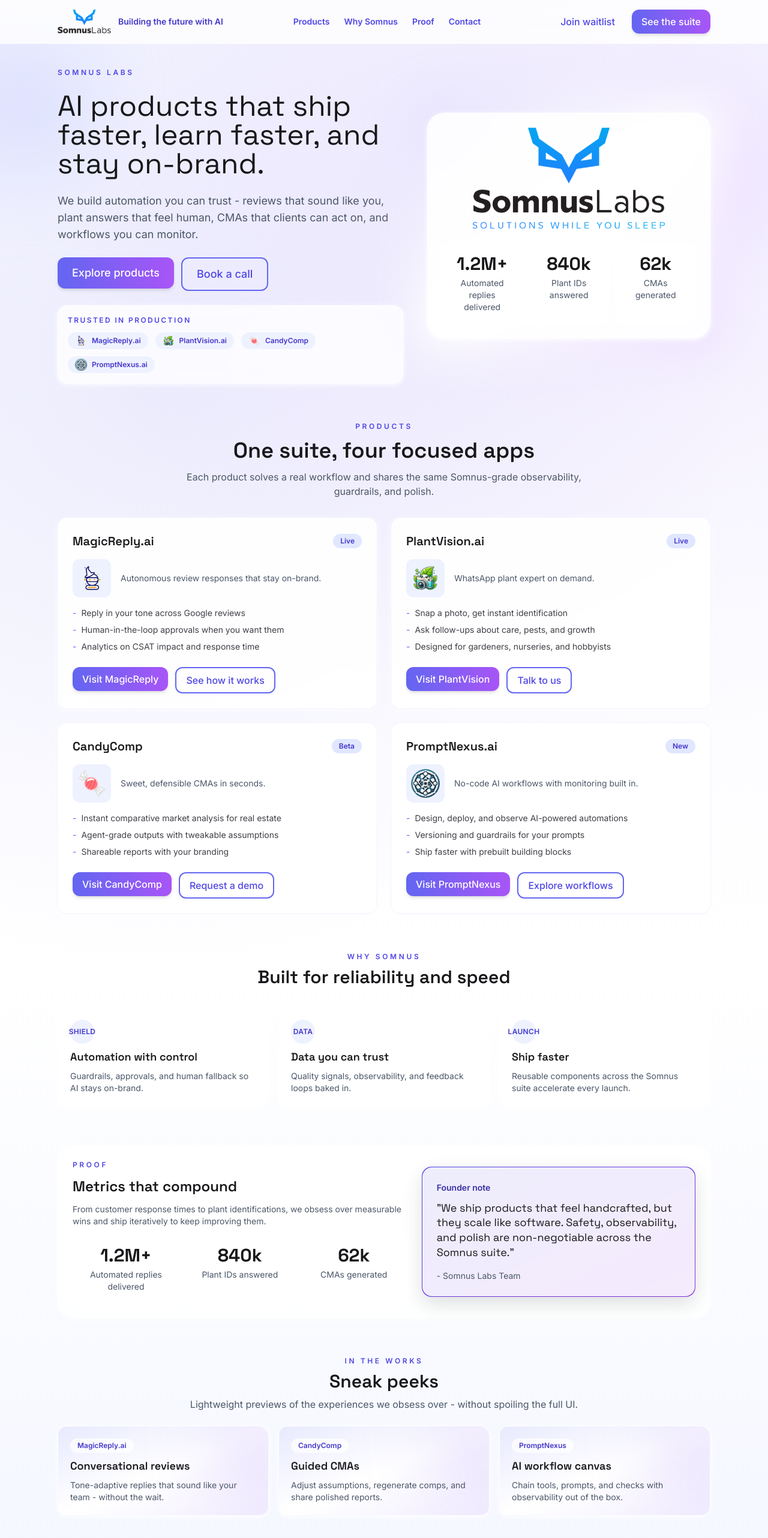
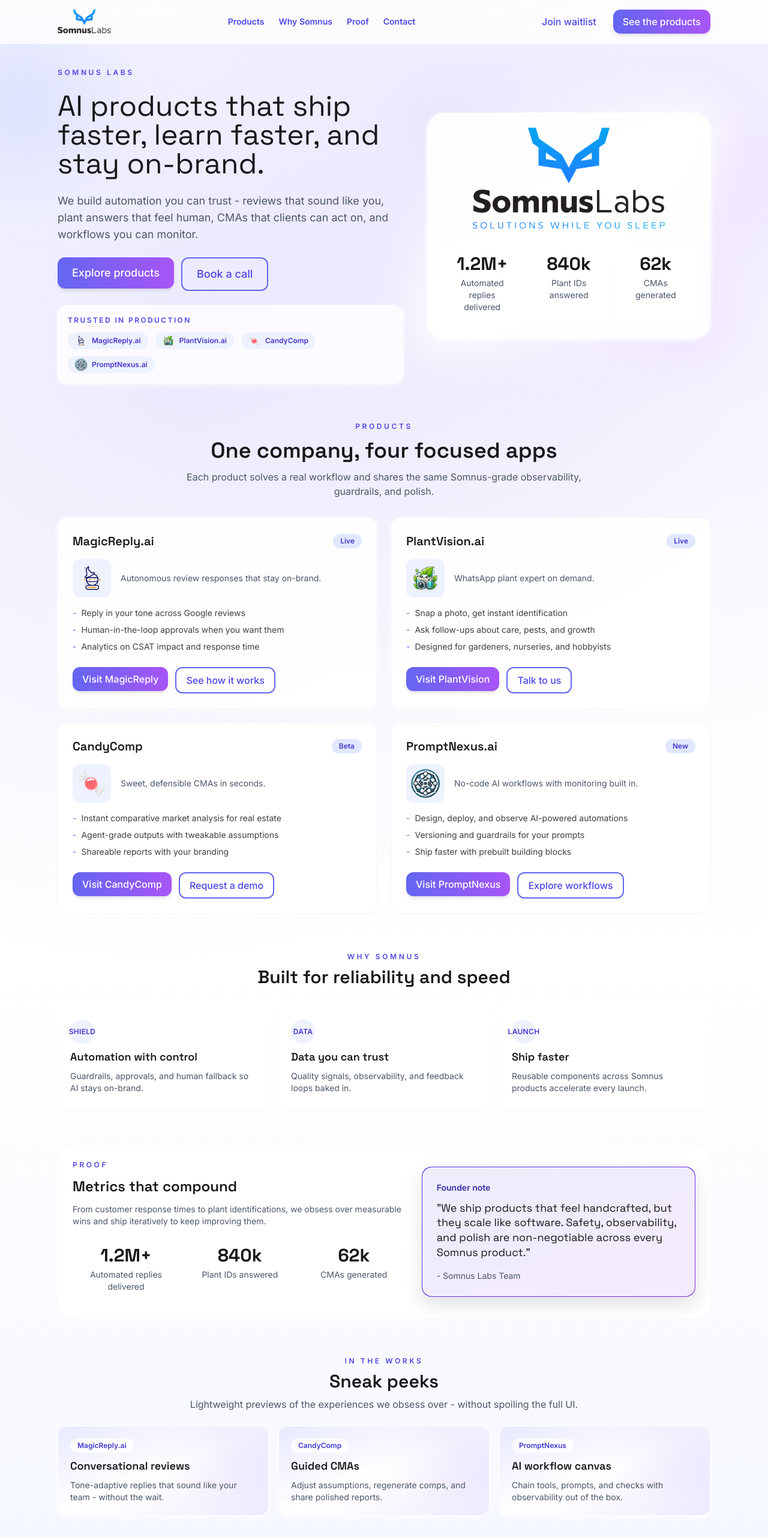
Before and after one commit to Wal33D/somnuslabs-frontend, a Next.js app: page / in a window 1280 px wide. Shown: the top 2564 px of the page at 60% size. Built offline with nearby package versions, Linux system fonts and the light colour scheme.

Commit message:
Tweak copy to reflect Somnus as umbrella and clean navbar tagline

```diff
--- a/src/app/layout.tsx
+++ b/src/app/layout.tsx
@@ -18,11 +18,11 @@
 export const metadata: Metadata = {
   title: 'Somnus Labs - AI products that ship faster and stay on-brand',
   description:
-    'Somnus Labs builds AI-powered products—MagicReply, PlantVision, CandyComp, PromptNexus—with safety, observability, and polish.',
+    'Somnus Labs is the team behind MagicReply, PlantVision, CandyComp, and PromptNexus—built with safety, observability, and polish.',
   openGraph: {
     title: 'Somnus Labs - AI products that ship faster and stay on-brand',
     description:
-      'Explore the Somnus suite: MagicReply, PlantVision, CandyComp, and PromptNexus. Built with guardrails, speed, and measurable outcomes.',
+      'Explore Somnus-built products: MagicReply, PlantVision, CandyComp, and PromptNexus. Built with guardrails, speed, and measurable outcomes.',
     url: 'https://somnuslabs.ai',
     type: 'website',
   },
@@ -30,7 +30,7 @@
     card: 'summary_large_image',
     title: 'Somnus Labs - AI products that ship faster and stay on-brand',
     description:
-      'Explore the Somnus suite: MagicReply, PlantVision, CandyComp, and PromptNexus.',
+      'Explore Somnus-built products: MagicReply, PlantVision, CandyComp, and PromptNexus.',
   },
 };
 
--- a/src/app/page.tsx
+++ b/src/app/page.tsx
@@ -102,7 +102,7 @@
   },
   {
     title: 'Ship faster',
-    copy: 'Reusable components across the Somnus suite accelerate every launch.',
+    copy: 'Reusable components across Somnus products accelerate every launch.',
     icon: 'Launch',
   },
 ];
@@ -233,9 +233,6 @@
           priority
           className="h-10 w-auto"
         />
-        <span className="hidden text-sm font-semibold text-indigo-700 sm:inline-flex">
-          Building the future with AI
-        </span>
       </div>
       <nav className="hidden items-center gap-6 text-sm text-zinc-700 md:flex">
         <Link href="#products" className="hover:text-indigo-600">
@@ -256,7 +253,7 @@
           <Button variant="ghost">Join waitlist</Button>
         </Link>
         <Link href="#products" className="inline-block">
-          <Button>See the suite</Button>
+          <Button>See the products</Button>
         </Link>
       </div>
     </div>
@@ -345,7 +342,7 @@
         <div className="text-center space-y-3">
           <Eyebrow>Products</Eyebrow>
           <h2 className="text-3xl sm:text-4xl font-display font-semibold text-zinc-900">
-            One suite, four focused apps
+            One company, four focused apps
           </h2>
           <p className="text-muted-foreground max-w-2xl mx-auto">
             Each product solves a real workflow and shares the same Somnus-grade
@@ -412,7 +409,7 @@
                 <p className="mt-3 text-lg text-zinc-900 font-display leading-snug">
                   &quot;We ship products that feel handcrafted, but they scale
                   like software. Safety, observability, and polish are
-                  non-negotiable across the Somnus suite.&quot;
+                  non-negotiable across every Somnus product.&quot;
                 </p>
                 <p className="mt-4 text-sm text-muted-foreground">
                   - Somnus Labs Team
```
